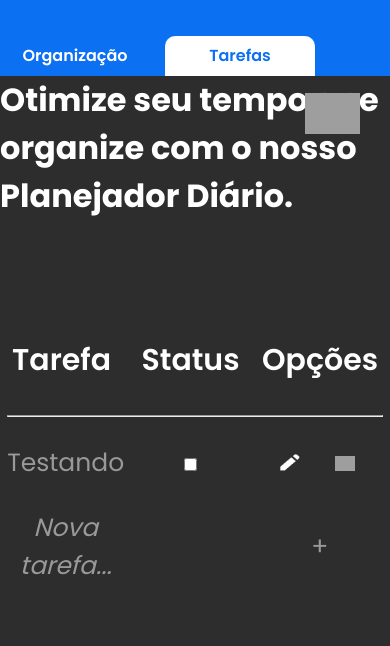
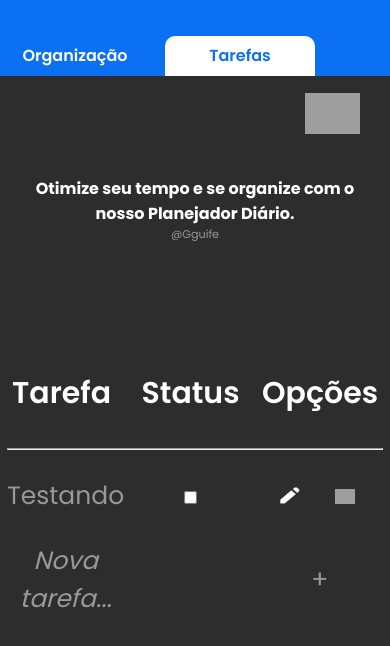
Before and after one commit to Gguife/Todo-list-DNC, a React (Vite) app: page / in a window 390 px wide. Shown: the top 646 px of the page. Built offline with nearby package versions, Linux system fonts and the light colour scheme; grey boxes are pictures that could not be loaded.

Commit message:
Finished Title component and your responsive state

```diff
--- a/src/components/title/Title.jsx
+++ b/src/components/title/Title.jsx
@@ -1,9 +1,10 @@
-import React from 'react'
+import './Title.scss'
 
 export const Title = () => {
   return (
-    <div>
-      <h1 className='title'>Otimize seu tempo e se organize com o nosso Planejador Diário.</h1>
+    <div className='title'>
+      <h1>Otimize seu tempo e se organize com o nosso Planejador Diário.</h1>
+      <span>@Gguife</span>
     </div>
   )
 }
--- /dev/null
+++ b/src/components/title/Title.scss
@@ -0,0 +1,52 @@
+@use '../../sass/variables' as * ;
+
+.title{
+  display: flex;
+  flex-direction: column;
+  align-items: center;
+  margin: 150px 0 20px 0;
+
+  h1{
+    font-size: $large-font;
+    text-align: center;
+  }
+  span{
+    color: #999;
+    margin-top: -10px;
+  }
+}
+
+@media (max-width: 660px){
+  .title{
+    padding: 10px;
+    margin: 130px 0 20px 0;
+
+    h1{
+      font-size: $medium-font;
+      text-align: center;
+    }
+  }
+}
+
+@media (max-width: 516px){
+  .title{
+    h1{
+      font-size: $small-font;
+      text-align: center;
+    }
+  }
+}
+
+@media (max-width: 445px){
+  .title{
+    margin: 90px 0 20px 0;
+    h1{
+      font-size: 1rem;
+      text-align: center;
+    }
+    span{
+      margin-top: 0px;
+      font-size: .7rem;
+    }
+  }
+}
```
